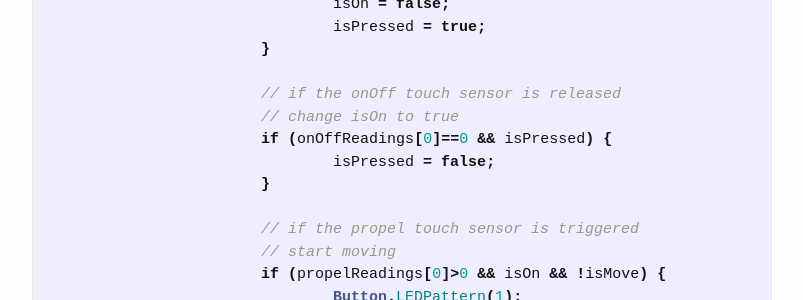
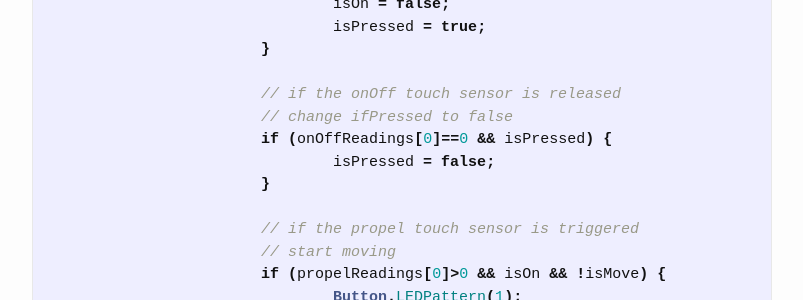
Before and after one commit to YingjieSong/myblog, a Jekyll site: the page built from _posts/2018-09-20-comp2801-codes.markdown, in a window 1280 px wide and 900 px high, scrolled down 1268 px. Shown: the part 151-451 px from the top of the window, without its empty margins (238-1041 px from the left). Built offline with Jekyll 4.4.1, drawn with Linux system fonts in a browser that asks for light colours.

Commit message:
update post

```diff
--- a/_posts/2018-09-20-comp2801-codes.markdown
+++ b/_posts/2018-09-20-comp2801-codes.markdown
@@ -65,7 +65,7 @@ public class LawnMower {
 			}
 
 			// if the onOff touch sensor is released
-			// change isOn to true
+			// change ifPressed to false
 			if (onOffReadings[0]==0 && isPressed) {
 				isPressed = false;
 			}
```
